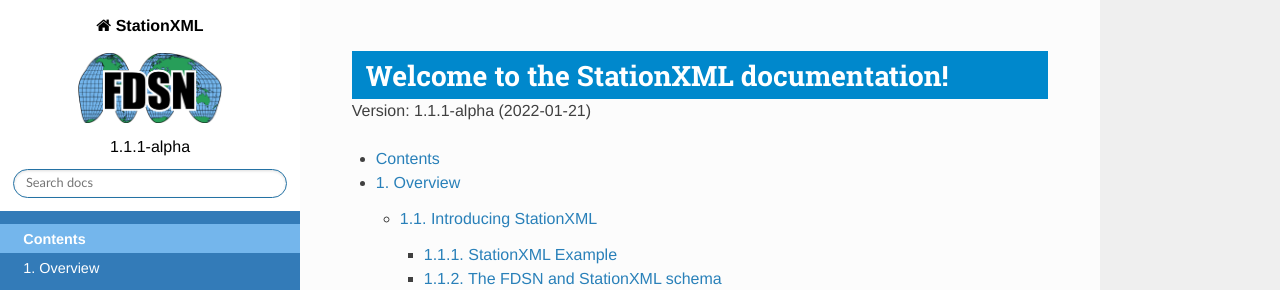
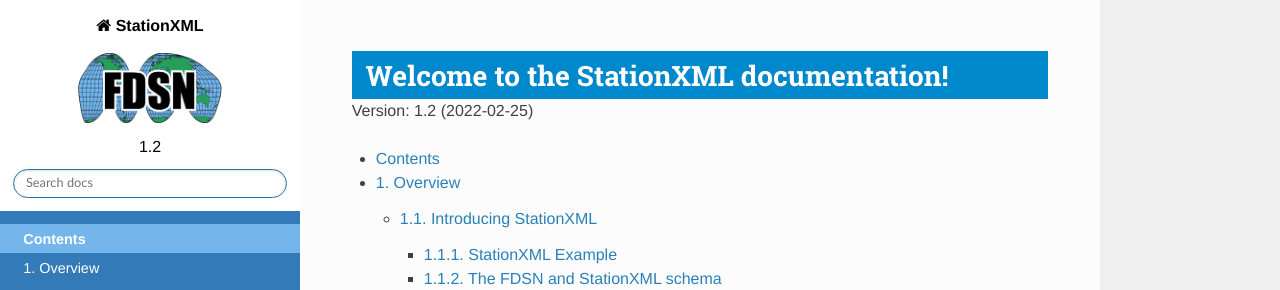
Before and after one commit to FDSN/StationXML, a Sphinx documentation site: the page built from docs/index.rst, in a window 1280 px wide and 900 px high. Shown: the top 290 px of the window. Built offline with Sphinx 7.4.7 and the Read the Docs theme 2.0.0, drawn with Linux system fonts in a browser that asks for light colours.

Commit message:
version and date to 1.2

```diff
--- a/docs/conf.py
+++ b/docs/conf.py
@@ -24,11 +24,11 @@
 author = 'International FDSN'
 
 # The full version, including alpha/beta/rc tags
-version = '1.1.1-alpha'
+version = '1.2'
 
 # Documentation version, schema + date
 # ALSO UPDATE the release documentation version in overview.rst
-doc_version = version + ' (2022-01-21)'
+doc_version = version + ' (2022-02-25)'
 
 # Allow |doc_version| to be used in RST
 rst_epilog = '.. |doc_version| replace:: %s' % doc_version
```
